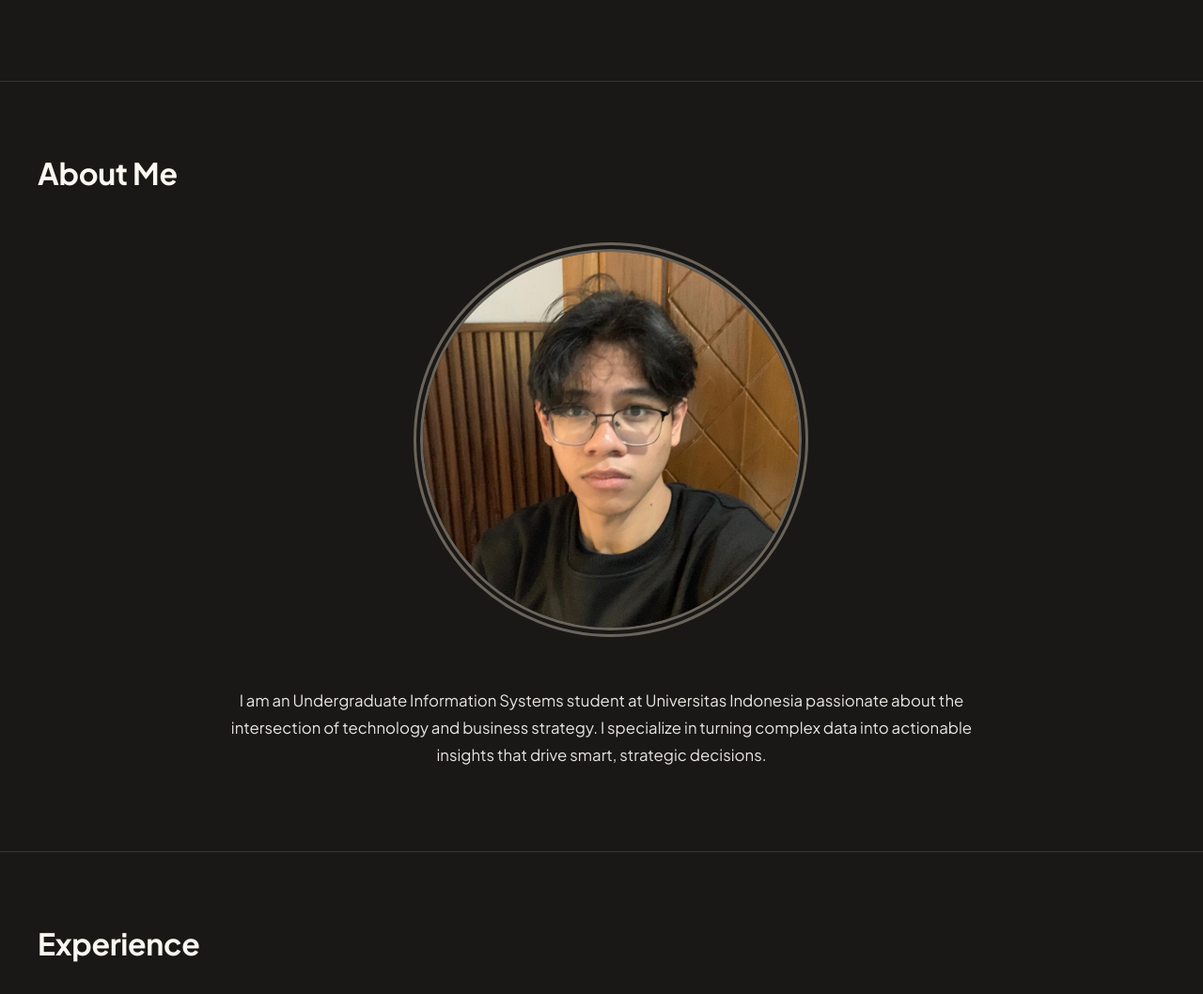
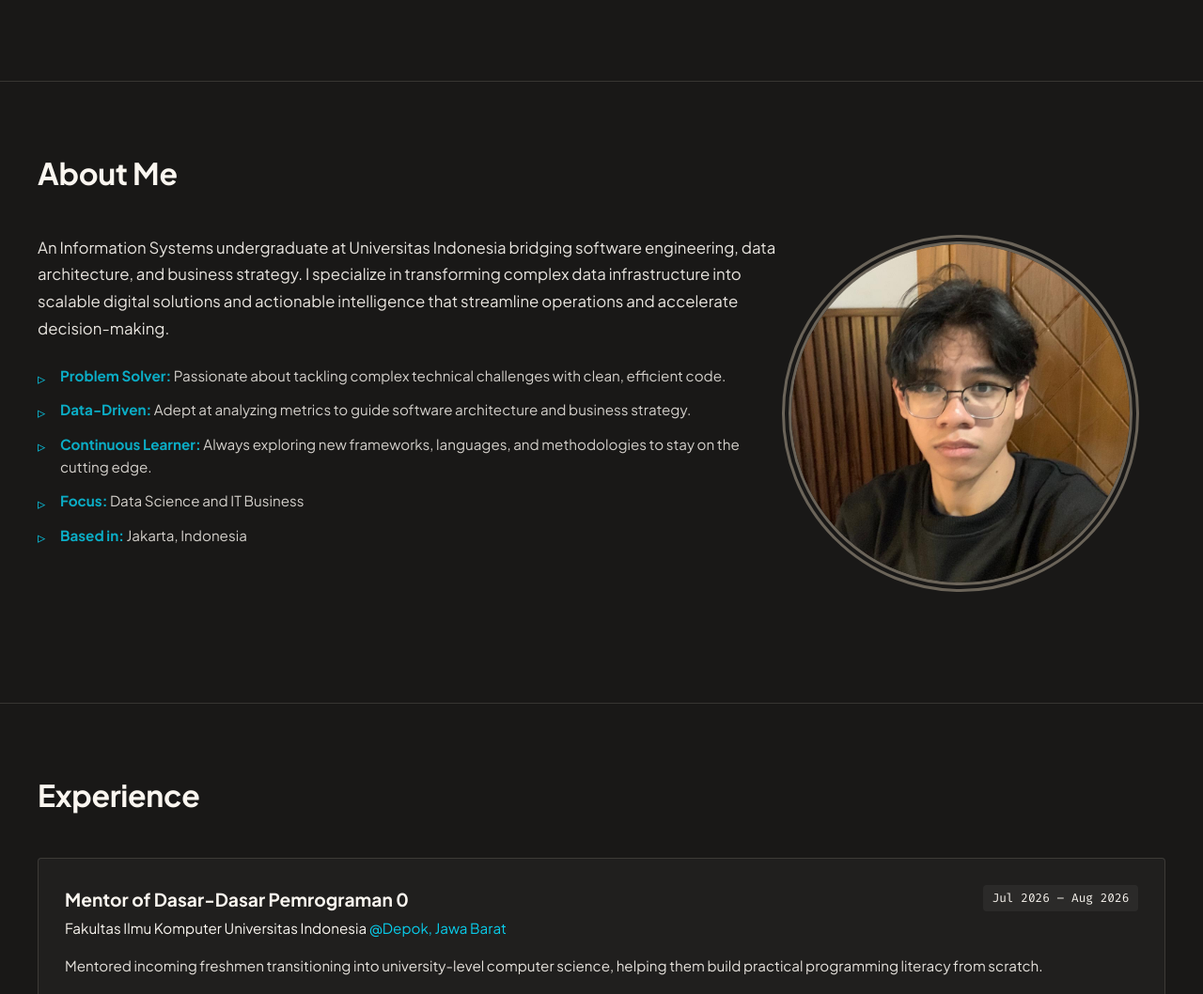
Before and after one commit to ahsanrifqi02-a/myportofolio, a Django app: page / in a window 1280 px wide. Shown: the part 445-1503 px from the top of the page at 94% size. Run offline with Django 5.2, Linux system fonts and the light colour scheme.

Commit message:
feat: Adding New Element for About Me Section

```diff
--- a/static/css/style.css
+++ b/static/css/style.css
@@ -254,6 +254,18 @@ span.h1 {
     width: 90%;
     position: relative;
     margin: 3rem auto 3rem auto;
+}
+
+@media (min-width: 768px) {
+    .profile-photo {
+        float: right;
+        max-width: 360px;
+        margin: 0 3rem 1.5rem 0;
+    }
+
+    #about .container {
+        overflow: hidden;
+    }
 }
 
 .avatar {
--- a/templates/index.html
+++ b/templates/index.html
@@ -88,8 +88,16 @@
                     <img class="avatar" src="/static/img/ahsan.jpg" alt="Photo of Ahsan">
                 </div>
                 <div class="about-content">
-                    <div class="bio" style="text-align: center; max-width: 800px; margin: 0 auto;">
-                        <p class="bio-line">I am an Undergraduate Information Systems student at Universitas Indonesia passionate about the intersection of technology and business strategy. I specialize in turning complex data into actionable insights that drive smart, strategic decisions.</p>
+                    <div class="bio" style="text-align: left; max-width: 100%; margin: 0;">
+                        <p class="bio-line">An Information Systems undergraduate at Universitas Indonesia bridging software engineering, data architecture, and business strategy. I specialize in transforming complex data infrastructure into scalable digital solutions and actionable intelligence that streamline operations and accelerate decision-making.</p>
+                        <ul class="exp-bullets" style="margin-top: 1.5rem;">
+                            <li><strong>Problem Solver:</strong> Passionate about tackling complex technical challenges with clean, efficient code.</li>
+                            <li><strong>Data-Driven:</strong> Adept at analyzing metrics to guide software architecture and business strategy.</li>
+                            <li><strong>Continuous Learner:</strong> Always exploring new frameworks, languages, and methodologies to stay on the cutting edge.</li>
+                            <li><strong>Focus:</strong> Data Science and IT Business</li>
+                            <li><strong>Based in:</strong> Jakarta, Indonesia</li>
+
+                        </ul>
                     </div>
                 </div>
             </div>
```
